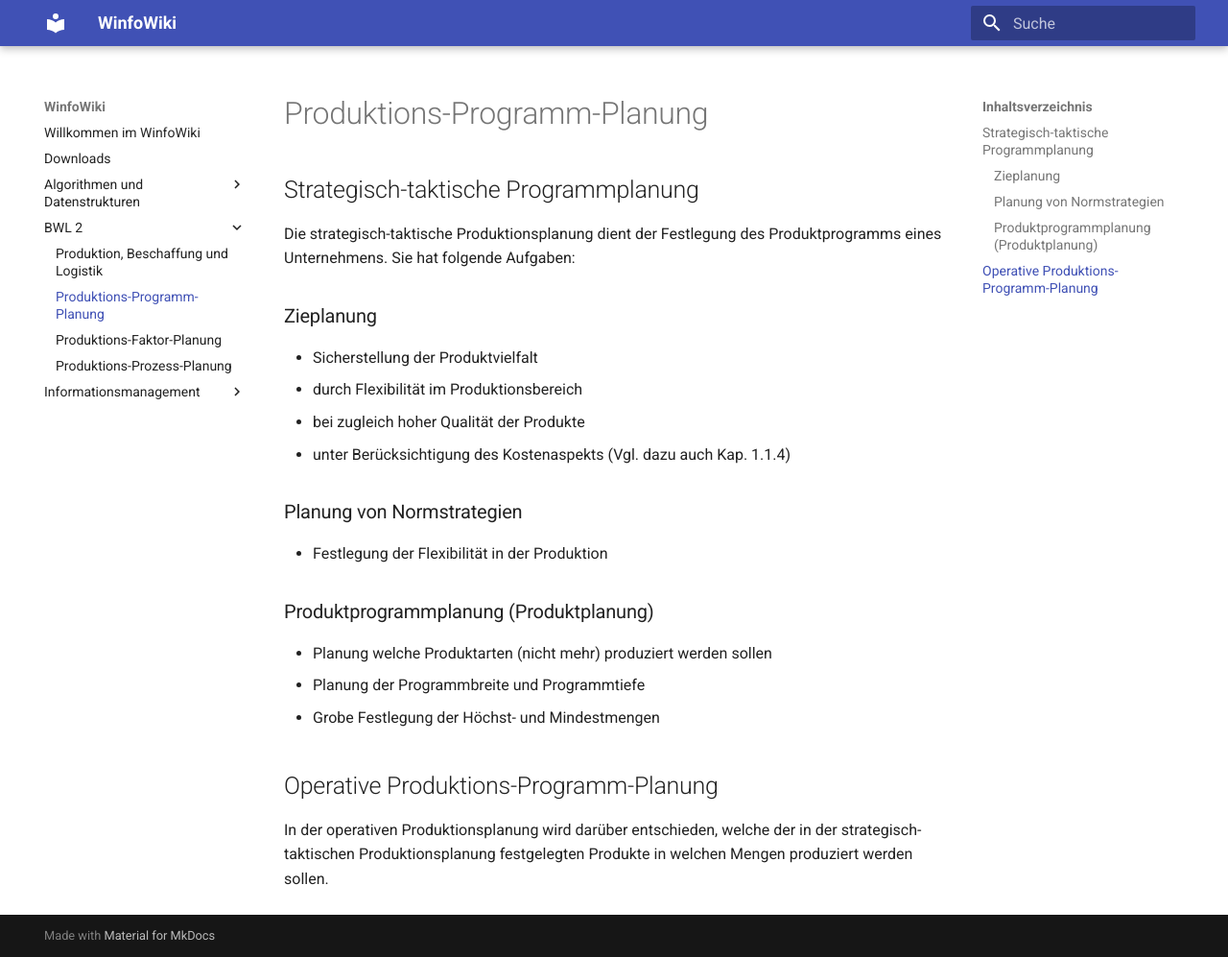
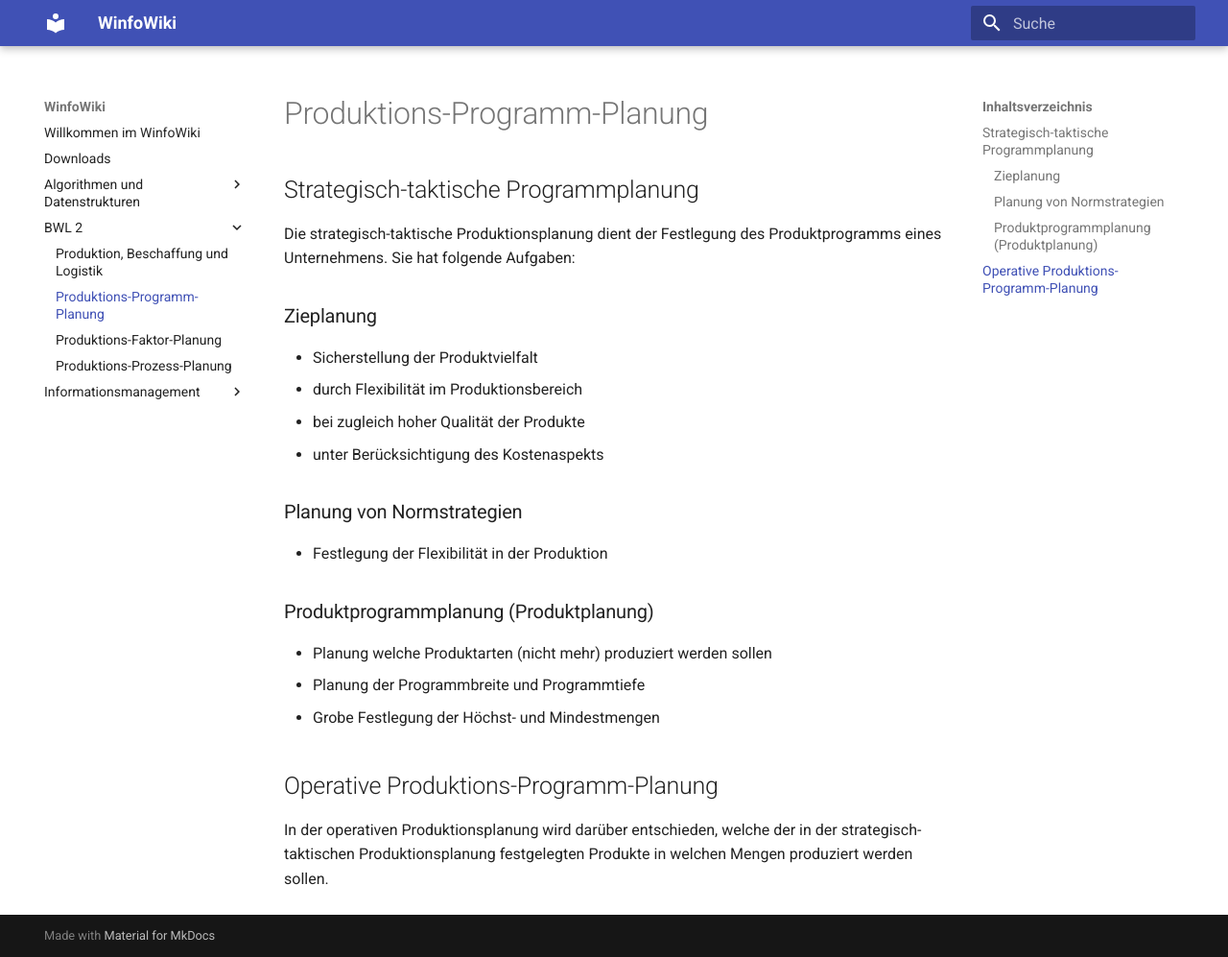
Before and after one commit to heshsum/winfowiki, an MkDocs documentation site: the page built from docs/BWL _2/13 Produktions-Programm-Planung.md, in a window 1280 px wide and 997 px high. Shown: the whole window at 96% size. Built offline with MkDocs 1.6.1 and Material for MkDocs 9.7.7, drawn with Linux system fonts in a browser that asks for light colours.

Commit message:
Skriptverweis gelöscht

```diff
--- a/docs/BWL _2/13 Produktions-Programm-Planung.md
+++ b/docs/BWL _2/13 Produktions-Programm-Planung.md
@@ -7,7 +7,7 @@ Die strategisch-taktische Produktionsplanung dient der Festlegung des Produktpro
 - Sicherstellung der Produktvielfalt
 - durch Flexibilität im Produktionsbereich
 - bei zugleich hoher Qualität der Produkte
-- unter Berücksichtigung des Kostenaspekts (Vgl. dazu auch Kap. 1.1.4)
+- unter Berücksichtigung des Kostenaspekts
 
 ### Planung von Normstrategien
 - Festlegung der Flexibilität in der Produktion
```
